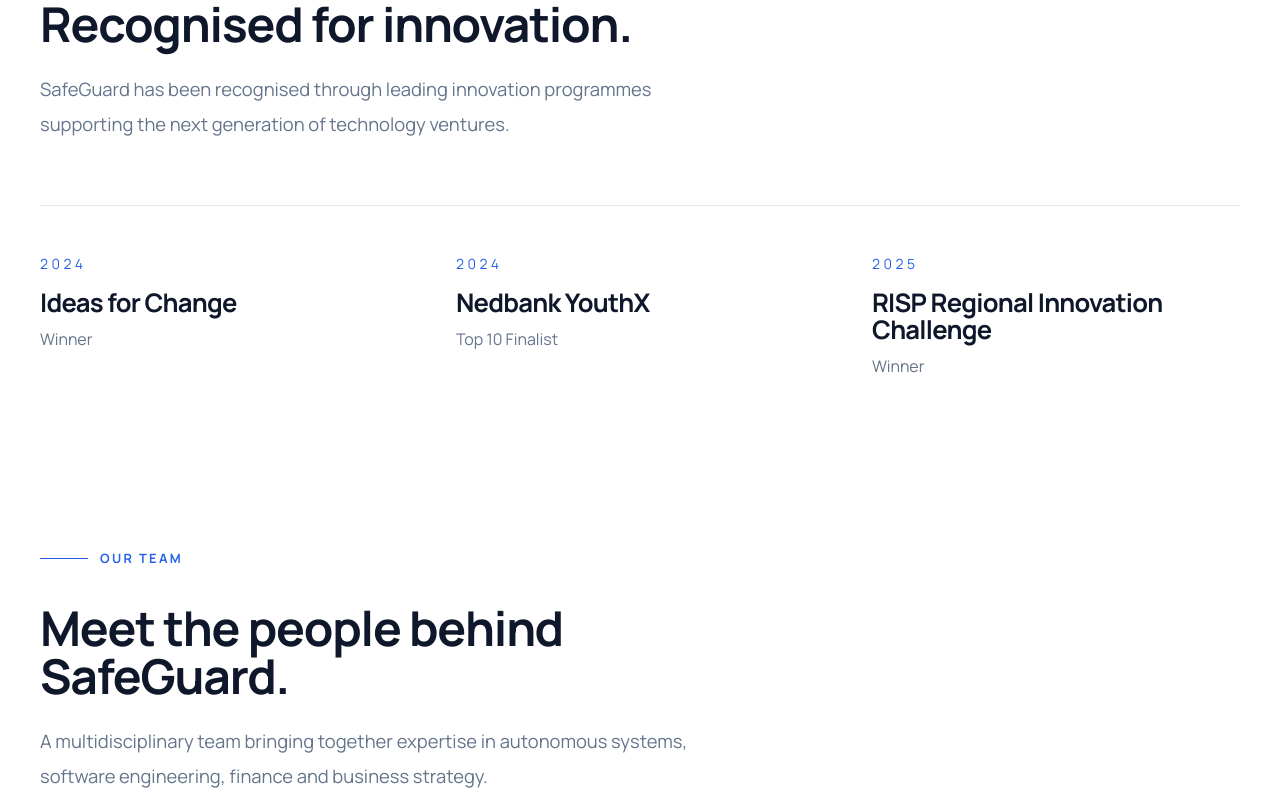
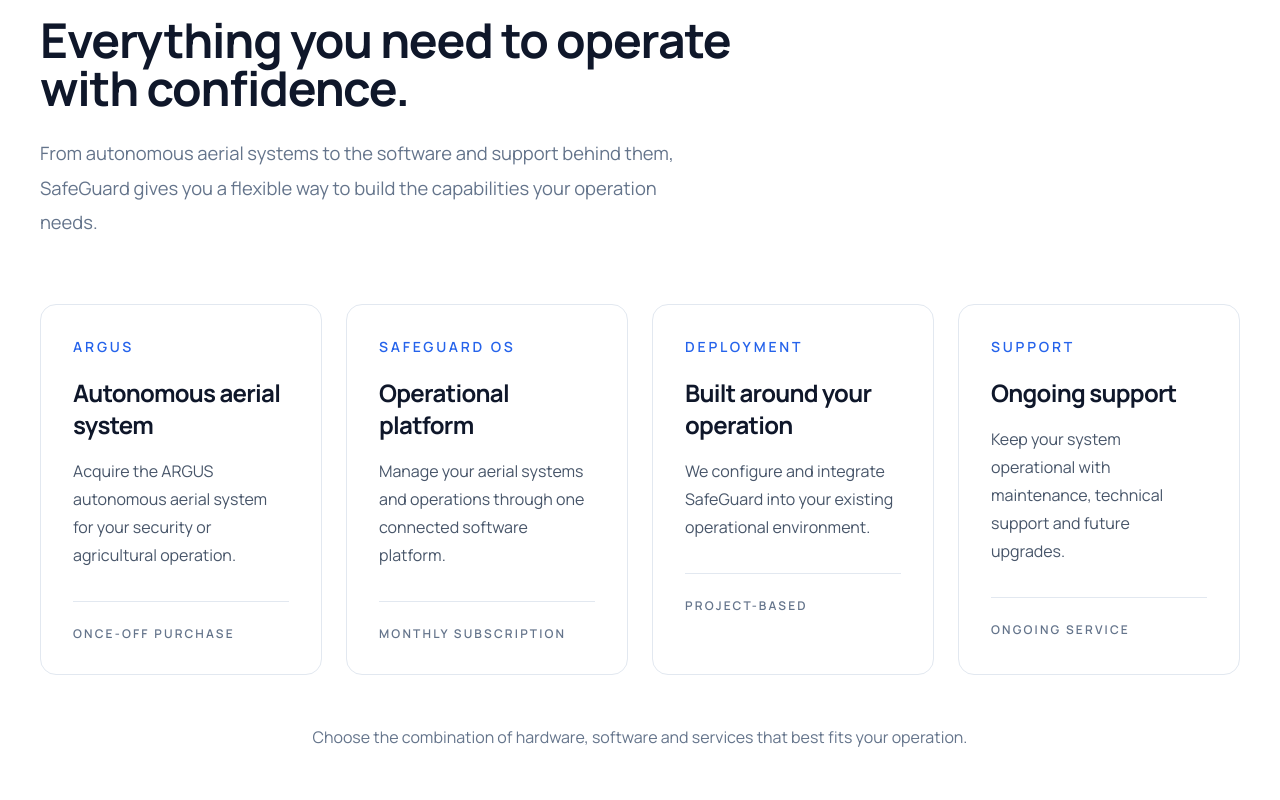
Before and after one commit to zinzim007-sketch/sgtweb, a React (Vite) app: page /about in a window 1280 px wide. Shown: the part 1340-2140 px from the top of the page. Built offline with nearby package versions, Linux system fonts and the light colour scheme.

Commit message:
update: new email, where we deploy to (agri and sec) section on how it works(business model), still need to add our drone

```diff
--- a/src/components/Footer.jsx
+++ b/src/components/Footer.jsx
@@ -89,7 +89,7 @@
 
             <div className="space-y-4 text-slate-400">
 
-              <p>safeguardtechnologies.za@gmail.com</p>
+              <p>info@safeguardtechno.com</p>
 
               <p>Stellenbosch, South Africa</p>
               <Link
--- a/src/pages/About.jsx
+++ b/src/pages/About.jsx
@@ -45,8 +45,9 @@
             className="hero-text mt-8"
           >
             SafeGuard Technologies is building an integrated autonomous
-            security platform that combines aerial systems,
-            intelligent software and operational intelligence
+            aerial platform serving security and agriculture,
+            combining intelligent software,
+            aerial systems and operational intelligence
             into one connected ecosystem.
           </motion.p>
 
@@ -112,10 +113,161 @@
       </section>
 
       {/* =======================================================
+          HOW YOU CAN WORK WITH SAFEGUARD
+      ======================================================= */}
+
+      <section className="py-24 bg-white">
+
+        <div className="container-custom">
+
+          <div className="max-w-3xl">
+
+            <p className="section-label eyebrow">
+              HOW YOU CAN WORK WITH SAFEGUARD
+            </p>
+
+            <h2 className="mt-4 text-5xl font-bold tracking-tight text-slate-900">
+              Everything you need to operate with confidence.
+            </h2>
+
+            <p className="hero-text mt-6">
+              From autonomous aerial systems to the software and support
+              behind them, SafeGuard gives you a flexible way to build
+              the capabilities your operation needs.
+            </p>
+
+          </div>
+
+          <div className="grid md:grid-cols-2 lg:grid-cols-4 gap-6 mt-16">
+
+            {/* ARGUS */}
+
+            <div className="border border-slate-200 rounded-2xl p-8 bg-white">
+
+              <p className="text-sm font-semibold uppercase tracking-[0.2em] text-blue-600">
+                ARGUS
+              </p>
+
+              <h3 className="mt-5 text-2xl font-bold text-slate-900">
+                Autonomous aerial system
+              </h3>
+
+              <p className="mt-4 text-slate-600 leading-7">
+                Acquire the ARGUS autonomous aerial system for your
+                security or agricultural operation.
+              </p>
+
+              <div className="mt-8 pt-6 border-t border-slate-200">
+
+                <p className="text-xs font-semibold uppercase tracking-[0.18em] text-slate-500">
+                  Once-off purchase
+                </p>
+
+              </div>
+
+            </div>
+
+            {/* SAFEGUARD OS */}
+
+            <div className="border border-slate-200 rounded-2xl p-8 bg-white">
+
+              <p className="text-sm font-semibold uppercase tracking-[0.2em] text-blue-600">
+                SAFEGUARD OS
+              </p>
+
+              <h3 className="mt-5 text-2xl font-bold text-slate-900">
+                Operational platform
+              </h3>
+
+              <p className="mt-4 text-slate-600 leading-7">
+                Manage your aerial systems and operations through
+                one connected software platform.
+              </p>
+
+              <div className="mt-8 pt-6 border-t border-slate-200">
+
+                <p className="text-xs font-semibold uppercase tracking-[0.18em] text-slate-500">
+                  Monthly subscription
+                </p>
+
+              </div>
+
+            </div>
+
+            {/* DEPLOYMENT */}
+
+            <div className="border border-slate-200 rounded-2xl p-8 bg-white">
+
+              <p className="text-sm font-semibold uppercase tracking-[0.2em] text-blue-600">
+                DEPLOYMENT
+              </p>
+
+              <h3 className="mt-5 text-2xl font-bold text-slate-900">
+                Built around your operation
+              </h3>
+
+              <p className="mt-4 text-slate-600 leading-7">
+                We configure and integrate SafeGuard into your
+                existing operational environment.
+              </p>
+
+              <div className="mt-8 pt-6 border-t border-slate-200">
+
+                <p className="text-xs font-semibold uppercase tracking-[0.18em] text-slate-500">
+                  Project-based
+                </p>
+
+              </div>
+
+            </div>
+
+            {/* MAINTENANCE */}
+
+            <div className="border border-slate-200 rounded-2xl p-8 bg-white">
+
+              <p className="text-sm font-semibold uppercase tracking-[0.2em] text-blue-600">
+                SUPPORT
+              </p>
+
+              <h3 className="mt-5 text-2xl font-bold text-slate-900">
+                Ongoing support
+              </h3>
+
+              <p className="mt-4 text-slate-600 leading-7">
+                Keep your system operational with maintenance,
+                technical support and future upgrades.
+              </p>
+
+              <div className="mt-8 pt-6 border-t border-slate-200">
+
+                <p className="text-xs font-semibold uppercase tracking-[0.18em] text-slate-500">
+                  Ongoing service
+                </p>
+
+              </div>
+
+            </div>
+
+          </div>
+
+          <div className="mt-12 text-center">
+
+            <p className="text-slate-500">
+              Choose the combination of hardware, software and services
+              that best fits your operation.
+            </p>
+
+          </div>
+
+        </div>
+
+      </section>
+
+      {/* =======================================================
           RECOGNITION
       ======================================================= */}
 
-      <section className="py-20 bg-white">
+      <section className="py-20 bg-slate-50">
 
         <div className="container-custom">
 
@@ -187,7 +339,8 @@
         </div>
 
       </section>
-            {/* =======================================================
+
+      {/* =======================================================
           TEAM
       ======================================================= */}
 
--- a/src/pages/Contact.jsx
+++ b/src/pages/Contact.jsx
@@ -140,7 +140,7 @@
                   </p>
 
                   <p className="mt-2 text-xl">
-                    safeguardtechnologies.za@gmail.com
+                    info@safeguardtechno.com
                   </p>
 
                 </div>
--- a/src/pages/Product.jsx
+++ b/src/pages/Product.jsx
@@ -128,7 +128,7 @@
 
               <p className="mt-4 text-slate-600">
                 A unified operating system that coordinates
-                missions, operators and autonomous assets.
+                missions, operators and autonomous assets. It is customisable to the clients needs, and integratable to existing systems.
               </p>
 
             </div>
```
Also changed, not shown: 1 other file (tests, documents, lock files or other folders).
